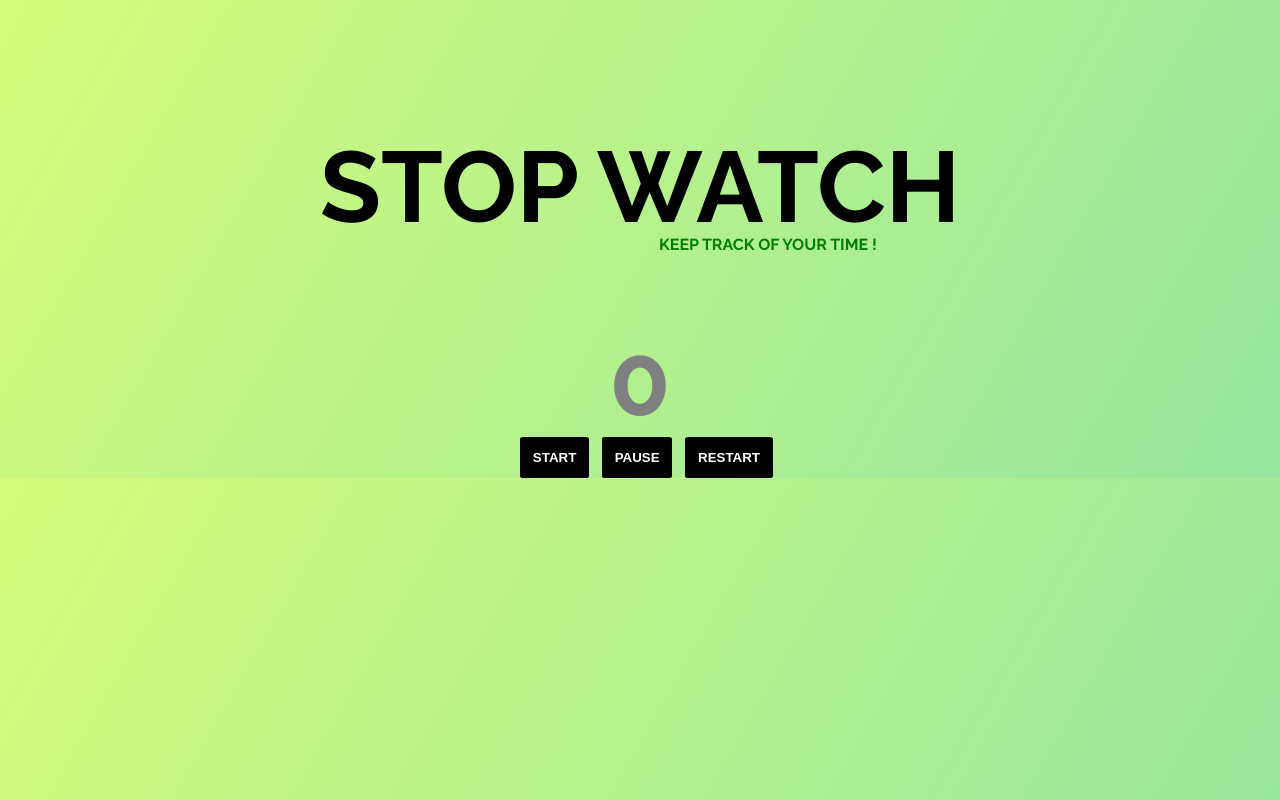
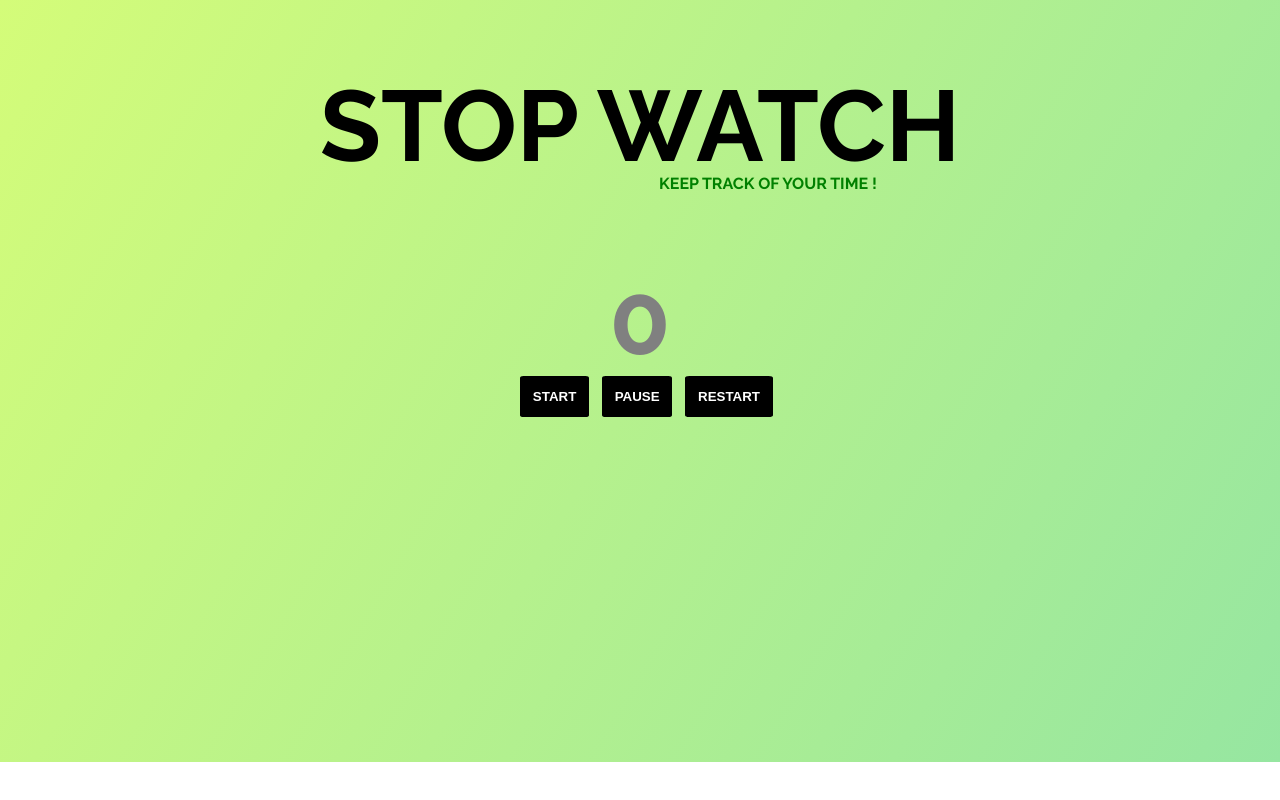
Before and after one commit to DaquanJ/stop_watch, a React (Create React App) app: page / in a window 1280 px wide. Built offline with nearby package versions, Linux system fonts and the light colour scheme.

Commit message:
correcting background

```diff
--- a/src/App.css
+++ b/src/App.css
@@ -1,10 +1,12 @@
 .App {
   text-align: center;
-  margin-top: 10%;
+  margin-top: 5%;
+  margin-bottom: 27%;
 }
 
 body {
   background-image: linear-gradient(120deg, #d4fc79 0%, #96e6a1 100%);
+  background-repeat: no-repeat;
 }
 
 #title {
```
